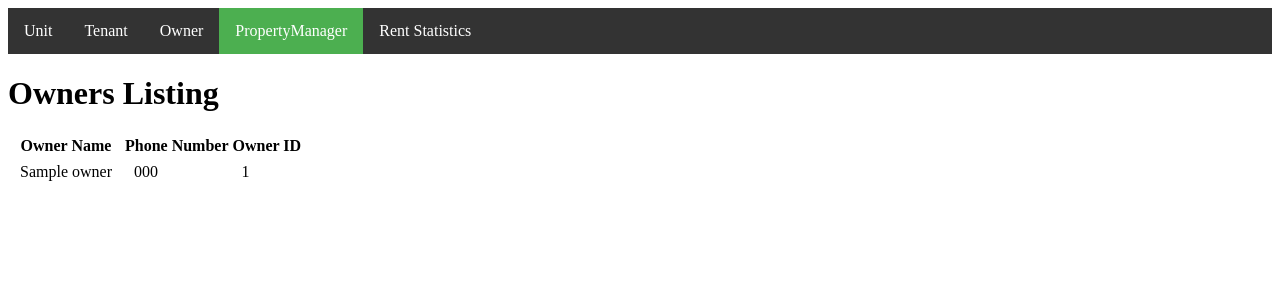
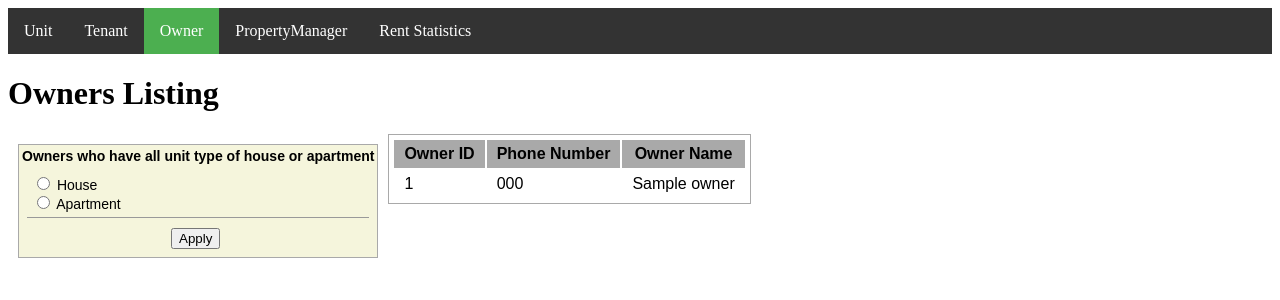
Before and after one commit to costewart/304-Project, a PHP site: page /Owner/index in a window 1280 px wide. Shown: the top 300 px of the page. Run offline with PHP 8.4, Linux system fonts and the light colour scheme; tables that the repository leaves empty hold one stand-in row (values such as "Sample post").

Commit message:
division

```diff
--- a/app/Controller/OwnerController.php
+++ b/app/Controller/OwnerController.php
@@ -15,4 +15,14 @@ class OwnerController extends Controller
         ]);
     }
 
+    public function OwnersAll(){
+        if(isset($_POST['unit_type'])){
+            $owners = $this->model->getOwnersWithUnitType($_POST['unit_type']);
+            $this->view('owner/index',["owners" => $owners]);
+        } else{
+            $owners = $this->model->getAllOwners();
+            $this->view('owner/index',["owners" => $owners]);
+        }
+    }
+
 }
--- a/app/Model/Connection.php
+++ b/app/Model/Connection.php
@@ -7,7 +7,7 @@ class Connection
         $dbhost = "localhost";
         $dbuser = "root";
         $dbpass = "root";
-        $db = "houseHelper";
+        $db = "pms";
         $conn = new mysqli($dbhost, $dbuser,
             $dbpass, $db) or die("Connect failed: %s\n" .
             $conn->error);
--- a/app/Model/Owner.php
+++ b/app/Model/Owner.php
@@ -16,5 +16,23 @@ class Owner
         return $results;
     }
 
+    public function getOwnersWithUnitType($unit_type) {
+        $sql = "Select *
+                From Owners O
+                Where Not Exists
+	                (Select UnitID
+	                From Units u1 WHERE u1.OwnerID = O.OwnerID
+	                NOT IN
+	                (Select UnitID
+	                From Units u2 WHERE u2.OwnerID = O.OwnerID
+	                AND u2.UnitType = '$unit_type'));";
+        $results = $this->connection->query($sql);
+        return $results;
+
+
+
+    }
+
+
 
 }
--- a/app/View/owner/index.php
+++ b/app/View/owner/index.php
@@ -5,24 +5,40 @@
         <link rel="stylesheet" type="text/css" href="/css/common.css" media="screen"/>
     </head>
     <body>
-        <?php $activeTab = 3;
+        <?php $activeTab = 2;
         include('../app/View/header.php');  ?>
         <h1>Owners Listing</h1>
-        <table>
+        <form class="filter-table" action='/Owner/OwnersAll' method="post">
+            <!-- ACKNOWLEDGEMENT: code snippet for re-populating form values is from
+                https://stackoverflow.com/questions/5198304/how-to-keep-form-values-after-post -->
+            <div class="filter-label" >Owners who have all unit type of house or apartment</div>
+            <div class="filter-option">
+                <input type="radio" id="type-house" name="unit_type" value="house"
+                    <?php if(isset($_POST['unit_type']) && $_POST['unit_type'] == 'house' ) echo "checked='checked'"; ?> >
+                <label for="type-house">House</label> <br>
+                <input type="radio" id="type-apt" name="unit_type" value="apartment"
+                    <?php if(isset($_POST['unit_type']) && $_POST['unit_type'] == 'apartment') echo "checked='checked'"; ?> >
+                <label for="type-apt">Apartment</label>
+            </div>
+            <div class="button-wrapper">
+                <input type="submit" value="Apply">
+            </div>
+           </form>
+        <table class ="units-table">
             <thead>
                 <tr>
+                    <th>Owner ID</th>
+                    <th>Phone Number</th>
                     <th>Owner Name </th>
-                    <th>Phone Number</th>
-                    <th>Owner ID</th>
                 </tr>
             </thead>
             <tbody>
             <?php
             foreach ($data["owners"] as $key => $owner):?>
                 <tr>
+                    <td><?= $owner["OwnerID"] ?></td>
+                    <td><?= $owner["PhoneNum"] ?></td>
                     <td><?= $owner["Name"] ?></td>
-                    <td><?= $owner["PhoneNum"] ?></td>
-                    <td><?= $owner["OwnerID"] ?></td>
                 </tr>
             <?php endforeach;?>
             </tbody>
--- a/public/css/common.css
+++ b/public/css/common.css
@@ -68,3 +68,12 @@ ul.horizontal li {
 .units-table th, td {
     padding: 5px 10px;
   }
+
+
+.units-table {
+    font-family: Arial, Helvetica, sans-serif;
+    font-size: 16;
+    border: 1px solid darkgray;
+    margin: 10px;
+    padding: 3px;
+}
```
Also changed, not shown: app/View/viewappointment/index.php (+5 -4 lines).
